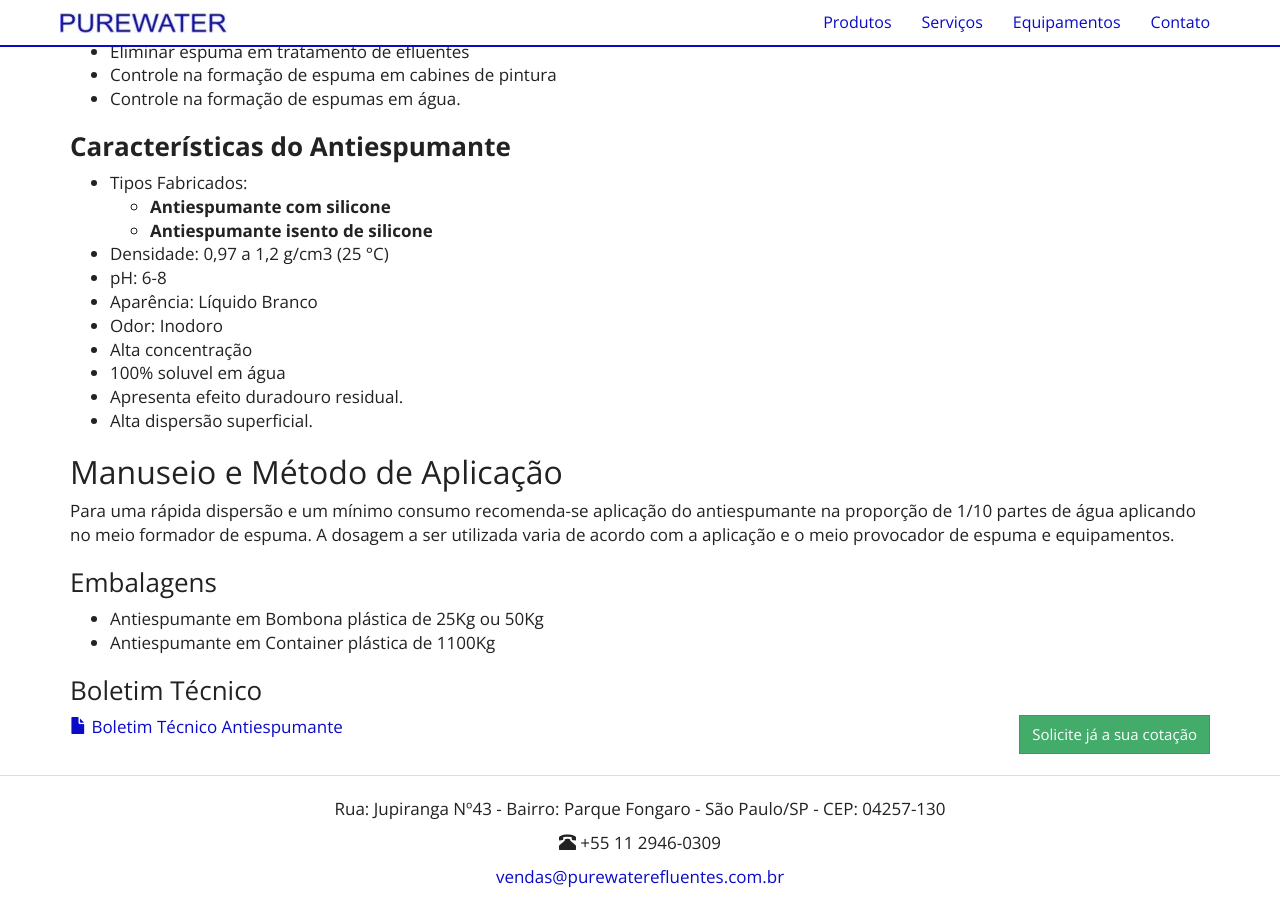
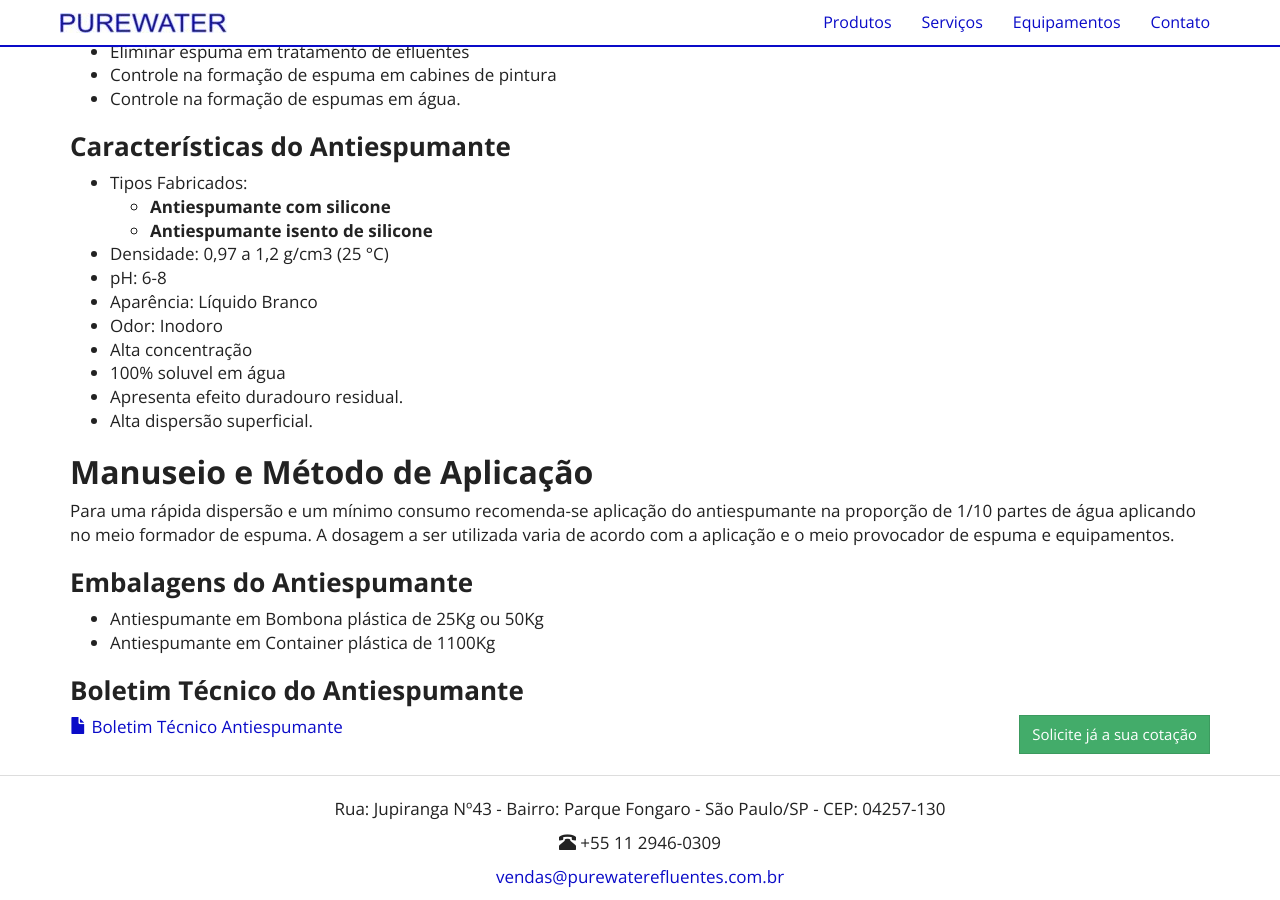
Before and after one commit to purewaterefluentes/purewaterefluentes.github.io, a Jekyll site: the page built from produtos/antiespumante.md, in a window 1280 px wide and 900 px high, scrolled down 805 px. Built offline with Jekyll 4.4.1, drawn with Linux system fonts in a browser that asks for light colours; nearby versions of some CDN libraries; library files that are not in the unit come from our copies.

Commit message:
Update antiespumante.md

```diff
--- a/produtos/antiespumante.md
+++ b/produtos/antiespumante.md
@@ -39,15 +39,15 @@ Nesse processo propriedades  físico-químicas do meio são alteradas, ressaltan
 - Apresenta efeito duradouro residual.
 - Alta dispersão superficial.
 
-## Manuseio e Método de Aplicação
+## **Manuseio e Método de Aplicação**
 Para uma rápida dispersão e um mínimo consumo recomenda-se aplicação do antiespumante na proporção de 1/10 partes de água aplicando no meio formador de espuma. A dosagem a ser utilizada varia de acordo com a aplicação e o meio provocador de espuma e equipamentos.
 
-### Embalagens
+### **Embalagens do Antiespumante**
 
 - Antiespumante em Bombona plástica de 25Kg ou 50Kg
 - Antiespumante em Container plástica de 1100Kg
 
-### Boletim Técnico
+### **Boletim Técnico do Antiespumante**
 
 {% include purewater/link-boletim.html
    label="Boletim Técnico Antiespumante"
```
